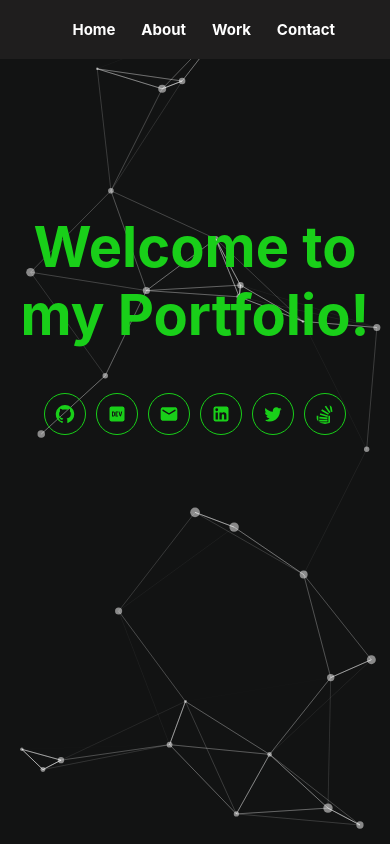
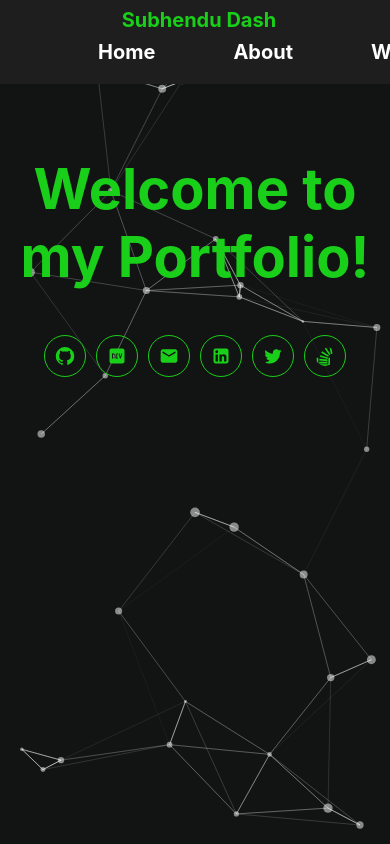
Before and after one commit to subhendudash02/subhendudash02.github.io, a React (Create React App) app: page /contact in a window 390 px wide. Built offline with nearby package versions, Linux system fonts and the light colour scheme.

Commit message:
revamp navbar fully, also responsive✨

```diff
--- a/package.json
+++ b/package.json
@@ -9,6 +9,7 @@
     "@emotion/styled": "^11.8.1",
     "@mui/icons-material": "^5.8.3",
     "@mui/material": "^5.8.3",
+    "@react-pdf/renderer": "^3.1.4",
     "@testing-library/jest-dom": "^5.16.4",
     "@testing-library/react": "^13.3.0",
     "@testing-library/user-event": "^13.5.0",
--- a/src/components/Navbar.jsx
+++ b/src/components/Navbar.jsx
@@ -4,7 +4,6 @@ import {Link} from "react-router-dom";
 
 export default function Navbar() {
     return (
-        <div>
         <nav className="navbar">
             <a href="/" className="nav-logo">Subhendu Dash</a>
             <ul className="nav-menu">
@@ -14,6 +13,5 @@ export default function Navbar() {
                 <li className="nav-item"><Link className="nav-link" to="/contact">Contact</Link></li>
             </ul>
         </nav>
-        </div>
     );
 }
--- a/src/styles/navbar.css
+++ b/src/styles/navbar.css
@@ -2,36 +2,40 @@
     --green: rgb(25, 207, 25);
 }
 
-li {
-    list-style: none;
+.navbar {
+    display: flex;
+    flex-direction: row;
+    background-color: #1F1E1E;
+    align-items: center;
+    font-size: 20px;
+    position: fixed;
+    width: 100%;
+    z-index: 1;
 }
 
-a {
+.nav-logo, .nav-link {
     text-decoration: none;
 }
 
-.navbar {
-    display: flex;
-    justify-content: space-between;
-    align-items: center;
-    padding: 0 3% 0 3%;
-    background-color: #1F1E1E;
+.nav-logo {
+    width: 50%;
+    margin-left: 2%;
 }
 
 .nav-menu {
+    list-style: none;
     display: flex;
-    justify-content: space-between;
-    align-items: center;
+    flex-direction: row;
+    justify-content: space-around;
+    margin-left: 20%;
+}
+
+.nav-link {
+    color: #FFF;
 }
 
 .nav-item {
-    margin-left: 5rem;
-}
-
-.nav-link {
-    font-size: 20px;
-    font-weight: 400;
-    color: #FFFFFF;
+    padding: 0 10% 0 10%;
 }
 
 .nav-link:hover {
@@ -39,37 +43,23 @@ a {
     transition-duration: 1s;
 }
 
-.nav-logo {
-    font-size: 20px;
-    font-weight: 700;
-    color: var(--green);
-}
-
-.hamburger {
-    display: none;
-}
-
 @media only screen and (max-width: 768px) {
     .navbar {
-        padding: 1% 5% 1% 5%;
+        flex-direction: column;
+        overflow-x: scroll;
     }
 
     .nav-logo {
-        display: none;
+        text-align: center;
+        position: fixed;
+        padding: 2% 0 2% 0;
     }
 
-    .nav-link {
-        font-size: 15px;
-        font-weight: bolder;
-    }
-
-    .nav-menu:focus-within {
-        left: 0;
+    .nav-menu {
+        width: 100%;
     }
 
     .nav-item {
-        display: flex;
-        justify-content: center;
-        margin: 0 7% 0 7%;
+        padding-top: 5%;
     }
 }
```
Also changed, not shown: 1 other file (tests, documents, lock files or other folders). Lines whose indentation alone changed are shown as unchanged.
